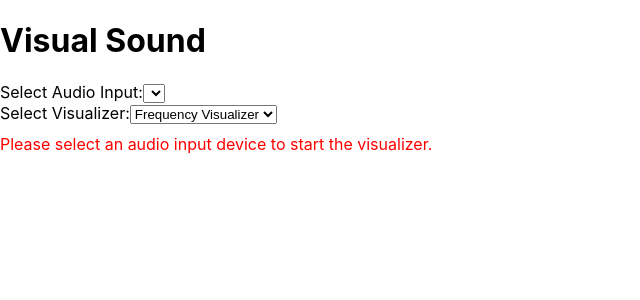
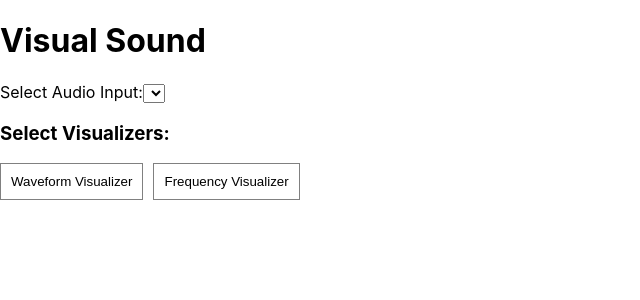
Before and after one commit to LGmane/Visual-Sound, a React (Create React App) app: page / in a window 1280 px wide. Shown: the top 300 px of the page, without its empty margins (0-640 px from the left). Built offline with nearby package versions, Linux system fonts and the light colour scheme.

Commit message:
Added Buttons to select Visulizer

```diff
--- a/package.json
+++ b/package.json
@@ -6,9 +6,11 @@
     "@testing-library/jest-dom": "^5.17.0",
     "@testing-library/react": "^13.4.0",
     "@testing-library/user-event": "^13.5.0",
+    "npm": "^11.0.0",
     "react": "^18.3.1",
     "react-dom": "^18.3.1",
     "react-scripts": "5.0.1",
+    "start": "^5.1.0",
     "web-vitals": "^2.1.4"
   },
   "scripts": {
--- a/src/App.js
+++ b/src/App.js
@@ -1,30 +1,34 @@
 // src/App.js
-import React, { useContext } from 'react';
+import React, { useContext, useState } from 'react';
 import { AudioContext } from './components/AppLogic/AudioContextProvider';
 import DeviceSelector from './components/AppLogic/DeviceSelector';
 import VisualizerSelector from './components/AppLogic/VisualizerSelector';
 import MasterVisualizer from './components/AudioVisualizer/MasterVisualizer';
 
 function App() {
-  const context = useContext(AudioContext);
-  console.log('AudioContext in App:', context);
+  const { selectedDevice, setSelectedDevice } = useContext(AudioContext);
 
-  if (!context) {
-    console.error('AudioContext is undefined. Ensure AudioContextProvider wraps the component tree.');
-    return <div>Error: AudioContext is not available.</div>;
-  }
+  // State für aktive Visualisierer
+  const [activeVisualizers, setActiveVisualizers] = useState([]);
 
-  const { visualizerType, setVisualizerType, selectedDevice, setSelectedDevice } = context;
+  // Funktion zum Umschalten eines Visualisierers
+  const toggleVisualizer = (visualizerType) => {
+    setActiveVisualizers((prev) =>
+      prev.includes(visualizerType)
+        ? prev.filter((type) => type !== visualizerType) // Deaktivieren
+        : [...prev, visualizerType] // Aktivieren
+    );
+  };
 
   return (
     <div>
       <h1>Visual Sound</h1>
       <DeviceSelector onDeviceSelect={setSelectedDevice} />
       <VisualizerSelector
-        visualizerType={visualizerType}
-        onChange={setVisualizerType}
+        activeVisualizers={activeVisualizers}
+        toggleVisualizer={toggleVisualizer}
       />
-      <MasterVisualizer />
+      <MasterVisualizer activeVisualizers={activeVisualizers} />
     </div>
   );
 }
--- a/src/components/AppLogic/VisualizerSelector.js
+++ b/src/components/AppLogic/VisualizerSelector.js
@@ -1,25 +1,31 @@
 // src/components/AppLogic/VisualizerSelector.js
 import React from 'react';
 
-function VisualizerSelector({ visualizerType, onChange }) {
-  // Debugging-Logs für die Props
-  console.log('VisualizerSelector - visualizerType:', visualizerType); // Zeigt den aktuellen Visualizer-Typ
-  console.log('VisualizerSelector - onChange prop:', onChange);       // Überprüft, ob onChange eine Funktion ist
+function VisualizerSelector({ activeVisualizers, toggleVisualizer }) {
+  const visualizers = [
+    { id: 'waveform', label: 'Waveform Visualizer' },
+    { id: 'frequency', label: 'Frequency Visualizer' },
+  ];
 
   return (
     <div>
-      <label htmlFor="visualizer-type">Select Visualizer:</label>
-      <select
-        id="visualizer-type"
-        value={visualizerType}
-        onChange={(e) => {
-          console.log('VisualizerSelector - onChange triggered:', e.target.value); // Zeigt das ausgewählte Visualizer-Typ
-          onChange(e.target.value); // Ruft die onChange-Funktion auf
-        }}
-      >
-        <option value="frequency">Frequency Visualizer</option>
-        <option value="waveform">Waveform Visualizer</option>
-      </select>
+      <h3>Select Visualizers:</h3>
+      <div style={{ display: 'flex', gap: '10px' }}>
+        {visualizers.map(({ id, label }) => (
+          <button
+            key={id}
+            onClick={() => toggleVisualizer(id)}
+            style={{
+              padding: '10px',
+              border: activeVisualizers.includes(id) ? '2px solid green' : '1px solid gray',
+              backgroundColor: activeVisualizers.includes(id) ? '#e0ffe0' : '#fff',
+              cursor: 'pointer',
+            }}
+          >
+            {label}
+          </button>
+        ))}
+      </div>
     </div>
   );
 }
--- a/src/components/AudioVisualizer/MasterVisualizer.js
+++ b/src/components/AudioVisualizer/MasterVisualizer.js
@@ -4,44 +4,30 @@ import { AudioContext } from '../AppLogic/AudioContextProvider';
 import { Visualizers } from './configs';
 import { setupAudio } from '../../utils/audioUtils';
 
-function MasterVisualizer() {
-  const { selectedDevice, visualizerType } = useContext(AudioContext);
+function MasterVisualizer({ activeVisualizers }) {
+  const { selectedDevice } = useContext(AudioContext);
   const canvasRef = useRef(null);
 
   useEffect(() => {
-    console.log('MasterVisualizer - selectedDevice:', selectedDevice);
-    console.log('MasterVisualizer - visualizerType:', visualizerType);
+    if (!selectedDevice) return;
 
     let animationActive = true;
 
     const initializeAudio = async () => {
-      if (!selectedDevice) {
-        console.error('No device selected. Cannot initialize audio.');
-        return;
-      }
-
-      console.log('Initializing audio for device:', selectedDevice);
-
       const canvas = canvasRef.current;
       const { analyser, dataArray } = await setupAudio(selectedDevice);
-
-      console.log('Audio setup complete. Analyser:', analyser);
-      console.log('Data Array:', dataArray);
 
       const renderFrame = () => {
         if (!animationActive) return;
 
-        console.log('Rendering frame for visualizerType:', visualizerType);
-
         const canvasCtx = canvas.getContext('2d');
         canvasCtx.clearRect(0, 0, canvas.width, canvas.height);
 
+        activeVisualizers.forEach((visualizerType) => {
           if (Visualizers[visualizerType]) {
-          console.log('Drawing visualizer for type:', visualizerType);
             Visualizers[visualizerType].draw(canvas, analyser, dataArray);
-        } else {
-          console.error('No visualizer found for type:', visualizerType);
           }
+        });
 
         requestAnimationFrame(renderFrame);
       };
@@ -49,31 +35,20 @@ function MasterVisualizer() {
       renderFrame();
     };
 
-    if (selectedDevice) {
     initializeAudio();
-    }
 
     return () => {
-      console.log('Cleaning up animation.');
       animationActive = false;
     };
-  }, [selectedDevice, visualizerType]);
+  }, [selectedDevice, activeVisualizers]);
 
   return (
-    <div>
-      {selectedDevice ? (
     <canvas
       ref={canvasRef}
       width="800"
       height="400"
       style={{ border: '1px solid white', marginTop: '10px' }}
     ></canvas>
-      ) : (
-        <p style={{ color: 'red', marginTop: '10px' }}>
-          Please select an audio input device to start the visualizer.
-        </p>
-      )}
-    </div>
   );
 }
 
```
Also changed, not shown: 1 other file (tests, documents, lock files or other folders). Lines whose indentation alone changed are shown as unchanged.
